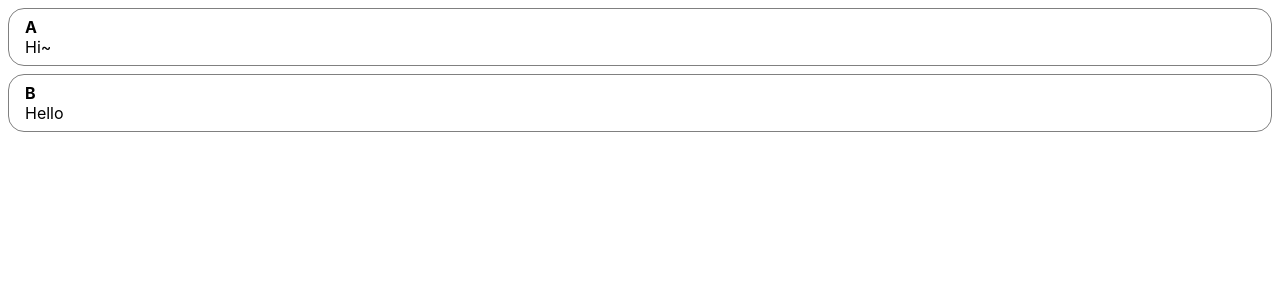
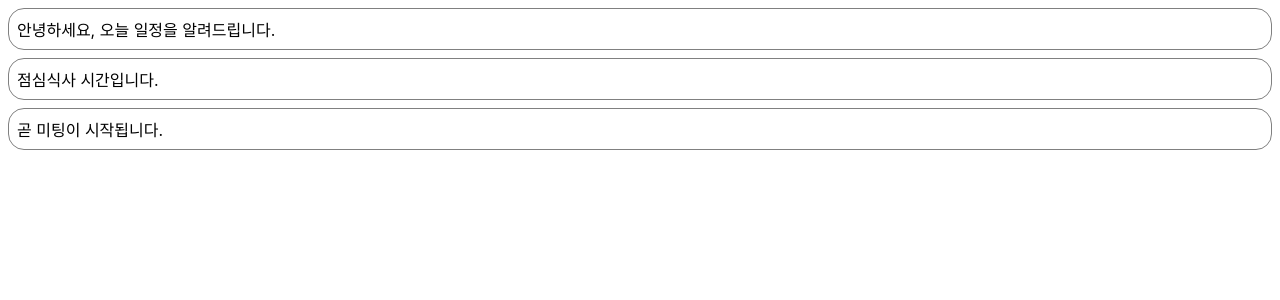
Before and after one commit to Sarang-Han/React-practice, a React (Create React App) app in the folder hello-react/: page / in a window 1280 px wide. Shown: the top 300 px of the page. Built offline with nearby package versions, Linux system fonts and the light colour scheme.

Commit message:
state 사용 연습

```diff
--- /dev/null
+++ b/hello-react/src/chap6/Notification.jsx
@@ -0,0 +1,43 @@
+import React from "react";
+
+const styles ={
+    wrapper: {
+        margin: 8,
+        padding: 8,
+        display: "flex",
+        flexDirection: "row",
+        border: "1px solid grey",
+        borderRadius: 16,
+    },
+    messageText: {
+        color: "black",
+        fontSize: 16,
+    },
+};
+
+class Notification extends React.Component {
+    constructor(props){
+        super(props);
+
+        this.state = {};
+    }
+    componentDidMount(){
+        console.log("componentdidMount() called.");
+    }
+    componentDidUpdate(){
+        console.log("componentdidUpdate() called.");
+    }
+    componentWillUnmount(){
+        console.log("componentWillUnmount() called.");
+    }
+
+    render() {
+        return (
+            <div style={styles.wrapper}>
+                <span style={styles.messageText}>{this.props.message}</span>
+            </div>
+        );
+    }
+}
+
+export default Notification;
--- /dev/null
+++ b/hello-react/src/chap6/NotificationList.jsx
@@ -0,0 +1,54 @@
+import React from "react";
+import Notification from "./Notification";
+
+const reservedNotifications = [
+    {
+        message: "안녕하세요, 오늘 일정을 알려드립니다.",
+    },
+    {
+        message: "점심식사 시간입니다.",
+    },
+    {
+        message: "곧 미팅이 시작됩니다.",
+    },
+]
+
+var timer;
+
+
+class NotificationList extends React.Component {
+    constructor(props){
+        super(props);
+
+        this.state = {
+            notifications: [],
+        };
+    }
+
+    componentDidMount() {
+        const {notifications} = this.state;
+        timer = setInterval(() => {
+            if (notifications.length < reservedNotifications.length){
+                const index = notifications.length;
+                notifications.push(reservedNotifications[index]);
+                this.setState({
+                    notifications: notifications,
+                });
+        } else {
+            clearInterval(timer);
+        }
+        }, 1000);
+    }
+
+    render(){
+        return (
+            <div>
+                {this.state.notifications.map((notification) =>{
+                    return <Notification message={notification.message} />;
+                })}
+            </div>
+        );
+    }
+}
+
+export default NotificationList;
--- a/hello-react/src/index.js
+++ b/hello-react/src/index.js
@@ -3,7 +3,7 @@ import ReactDOM from 'react-dom';
 import './index.css';
 import reportWebVitals from './reportWebVitals';
 
-import CommentList from './chap5/CommentList';
+import CommentList from './chap6/NotificationList';
 
 
 ReactDOM.render(
```
